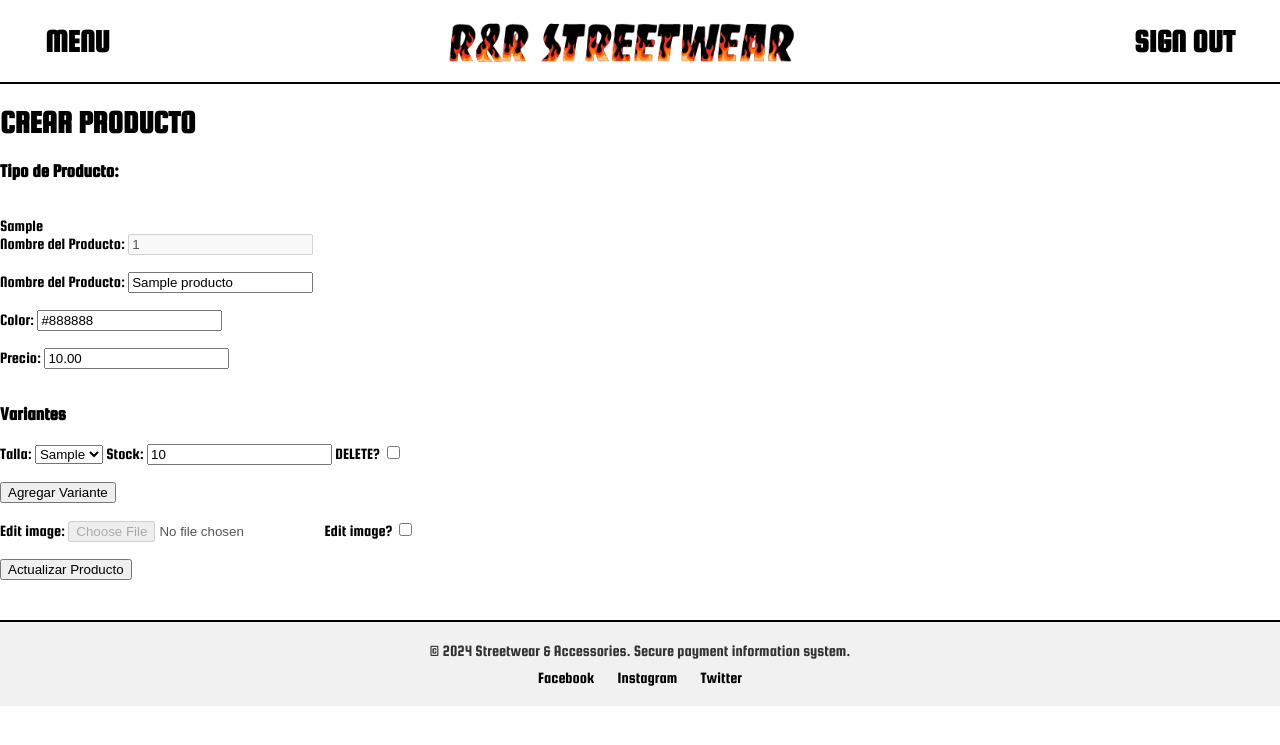
After one commit to AlejandroRiba/proyectocryp2, a Flask app: page /editar_producto/1 in a window 1280 px wide. The commit adds this page. Shown: the top 745 px of the page. Run offline with Flask 3, Linux system fonts and the light colour scheme; the visitor is signed in with stand-in values (Sample User, id 1); tables that the repository leaves empty hold one stand-in row (values such as "Sample post").

Commit message:
CRUD para los productos.

```diff
--- a/app.py
+++ b/app.py
@@ -1,7 +1,8 @@
 from flask import Flask, render_template, session, request, redirect, send_file, url_for, make_response
 from flask_sqlalchemy import SQLAlchemy
 from models.Database import getDatabase
-from models.Producto import obtener_productos, crear_producto_con_variantes
+from models.Producto import obtener_productos, crear_producto_con_variantes, obtener_producto_por_id, delete_product, editar_producto_con_variantes
+from models.Usuario import obtener_usuario_por_id
 import pyFunctions.mainfunc as mainfunc
 import os
 import secrets
@@ -120,6 +121,24 @@ def consulta_empleado():
         else:
             return redirect('/')
 
+#Ruta para renderizar la plantilla de editar empleado
+@app.route('/edit_user/<string:id>', methods=['GET'])
+def edit_user(id):
+    if 'username' in session:
+        usuario = obtener_usuario_por_id(id)
+        username = session['username']
+        cargo = session['cargo']
+        return render_template('editar_usuario.html', usuario=usuario, status=username, cargo=cargo) #se mantienen los datos de status y cargo pq puede editar el dueño
+    return redirect('/consulta_productos')
+
+#Ruta para editar los datos de un empleado
+@app.route('/editar_empleado', methods=['POST'])
+def editar_empleado():
+    if 'username' in session:
+        #llamar a la funcion
+        print('hola')
+    return redirect('/')
+
 # Ruta para consultar informes
 @app.route('/consulta_informes', methods=['GET', 'POST'])
 def consulta_informes():
@@ -157,19 +176,19 @@ def crear_producto():
         nombre = request.form['nombre']
         color = request.form['color']
         precio = request.form['precio']
+        categoria = request.form['tipo_producto']
 
         file = request.files['image']
         variantes = []
         tallas = request.form.getlist('talla')
         stocks = request.form.getlist('stock')
-
         # Agrupar tallas y stocks
         for talla, stock in zip(tallas, stocks):
             variantes.append({'talla': talla, 'stock': stock})
-        crear_producto_con_variantes(id, nombre, color, precio, variantes, file.filename)
+        crear_producto_con_variantes(id, nombre, color, precio, variantes, file.filename, categoria=categoria)
         #guardar la imagen del producto
         file.save(os.path.join(app.config['UPLOAD_FOLDER'], file.filename))
-        return redirect('/')
+        return redirect('/consulta_productos')
     else:
         if ('username' in session): #si ya hay una sesión iniciada
             username = session['username']
@@ -177,6 +196,66 @@ def crear_producto():
             return render_template('crear_producto.html', status=username, cargo=cargo)
         else:
             return redirect('/login_route')
+
+#Ruta para renderizar la plantilla de editar
+@app.route('/editar_producto/<string:id>', methods=['GET'])
+def editar_producto(id):
+    if 'username' in session:
+        producto = obtener_producto_por_id(id)
+        username = session['username']
+        cargo = session['cargo']
+        return render_template('editar_producto.html', producto=producto, status=username, cargo=cargo)
+    return redirect('/consulta_productos')
+
+#Ruta para editar un producto
+@app.route('/editar_producto_query', methods=['POST'])
+def editar_producto_query():
+    if 'username' in session:
+        id = request.form['id_product']
+        nombre = request.form['nombre']
+        color = request.form['color']
+        precio = request.form['precio']
+        variantes = []
+        variantes_a_eliminar = request.form.getlist('delete')
+        tallas = request.form.getlist('talla')
+        stocks = request.form.getlist('stock')
+        ids = request.form.getlist('id_variante')
+        # Agrupar tallas y stocks
+        for index, (talla, stock) in enumerate(zip(tallas, stocks)):
+            # Verifica si el índice existe en la lista ids
+            if index < len(ids):  # Solo si hay un ID correspondiente
+                id_v = ids[index]
+                variantes.append({'talla': talla, 'id': id_v, 'stock': stock})
+            else:
+                variantes.append({'talla': talla, 'id': 0, 'stock': stock})  # ID despreciable
+        if 'image' in request.files: #si si se activo la checkbox de editar
+            file = request.files['image']
+            lastFile = request.form['edit-image']
+            nuevo_path = os.path.join(app.config['UPLOAD_FOLDER'],file.filename)
+            last_path = os.path.join(app.config['UPLOAD_FOLDER'],lastFile)
+            # Elimina la imagen existente si el archivo es diferente
+            if os.path.isfile(last_path) and file.filename != lastFile:
+                os.remove(last_path)
+
+            # Guarda el nuevo archivo (se reemplazará si tiene el mismo nombre)
+            file.save(nuevo_path)
+            print(f'Vieja ruta = {last_path}')
+            print(f'Nueva ruta = {nuevo_path}')
+            editar_producto_con_variantes(id,nombre,color,precio,variantes,variantes_a_eliminar, file.filename)
+        else:
+            editar_producto_con_variantes(id,nombre,color,precio,variantes,variantes_a_eliminar, None)
+    return redirect('/consulta_productos')
+
+#Ruta para eliminar un producto
+@app.route('/eliminar_producto/<string:id>', methods=['GET'])
+def eliminar_producto(id):
+    if 'username' in session:
+        borrado, filename = delete_product(id)
+        file_path = os.path.join(app.config['UPLOAD_FOLDER'], filename)
+        if borrado: # Verificar si el archivo existe y eliminarlo
+            if os.path.isfile(file_path):
+                os.remove(file_path) #elimina la imagen si la consulta de delete se ejecuta con éxito
+    return redirect('/consulta_productos')
 
 # Ruta para crear/registrar un cliente
 @app.route('/registra_cliente', methods=['GET', 'POST'])
--- a/static/app.js
+++ b/static/app.js
@@ -20,14 +20,21 @@ function cambiarTipoProducto() {
     });
 }
 
-function actualizarOpcionesTalla(tallaSelect, tipoProducto) {
+function actualizarOpcionesTalla(tallaSelect, tipoProducto, option) {
     // Limpiar las opciones actuales
     tallaSelect.innerHTML = '';
     const defaultOption = document.createElement('option');
-    defaultOption.value = '';
-    defaultOption.disabled = true;
+    if (option != null){
+        defaultOption.value = option;
+        defaultOption.textContent = option;
+        defaultOption.disabled = false;
+    } else{
+        defaultOption.value = '';
+        defaultOption.textContent = 'Selecciona una talla';
+        defaultOption.disabled = true;
+    }
+    console.log(defaultOption.value)
     defaultOption.selected = true;
-    defaultOption.textContent = 'Selecciona una talla';
     tallaSelect.appendChild(defaultOption);
 
     // Agregar opciones según el tipo de producto
@@ -50,12 +57,25 @@ function actualizarOpcionesTalla(tallaSelect, tipoProducto) {
             option.textContent = talla;
             tallaSelect.appendChild(option);
         });
+    } else if (tipoProducto === 'accesorios') {
+        const tallasRopa = ['Unitalla', 'Ajustable'];
+
+        tallasRopa.forEach(talla => {
+            const option = document.createElement('option');
+            option.value = talla;
+            option.textContent = talla;
+            tallaSelect.appendChild(option);
+        });
     }
 }
 
-function agregarVariante() {
+function agregarVariante(contador) {
     const varianteDiv = document.createElement('div');
     varianteDiv.className = 'variante';
+    console.log(contador)
+    if(contador > varianteCount){
+        varianteCount = contador + 1;
+    }
     varianteDiv.id = `variante-${varianteCount}`;
 
     varianteDiv.innerHTML = `
@@ -73,11 +93,18 @@ function agregarVariante() {
     document.getElementById('variantes').appendChild(varianteDiv);
 
     // Actualizar opciones de talla para la nueva variante
-    const tipoProducto = document.querySelector('input[name="tipo_producto"]:checked').value;
+    const tipoProductoElement = document.querySelector('input[name="tipo_producto"]:checked');
+    let tipoProducto = null
+    if (tipoProductoElement) { //si no existe el input de ese tipo, entonces existe el segundo
+        tipoProducto = tipoProductoElement.value;
+    } else {
+        tipoProducto = document.getElementById('tipo_producto').value;
+    }
     const tallaSelect = varianteDiv.querySelector(`select[name="talla"]`);
-    actualizarOpcionesTalla(tallaSelect, tipoProducto);
+    actualizarOpcionesTalla(tallaSelect, tipoProducto, null);
 
     varianteCount++; // Incrementar el contador para el próximo ID único
+
 }
 
 function eliminarVariante(varianteId) {
@@ -86,3 +113,8 @@ function eliminarVariante(varianteId) {
         varianteDiv.remove(); // Eliminar el div de variante del DOM
     }
 }
+
+function activarIdinput(){
+    const input = document.getElementById('id_product');
+    input.disabled = false;
+}
--- a/static/stylemain.css
+++ b/static/stylemain.css
@@ -159,3 +159,21 @@ footer {
 .menuContent li {
     padding: 10px 10px; /* Agrega algo de relleno dentro de cada elemento para que se vea bien */
 }
+
+.contenedor-square{
+    height: 100px;
+    border-radius: 4%;
+}
+
+.cuadrada{
+    height: 100%;
+    width: 100%;
+    object-fit: cover;
+    object-position: center;
+    border-radius: 4%;
+}
+
+/* Efecto zoom al hacer hover */
+.contenedor-square:hover img {
+    transform: scale(3.5); /* Ajusta el valor para más o menos zoom */
+}
--- a/static/styles.css
+++ b/static/styles.css
@@ -8,6 +8,7 @@
     height: 80vh;
     width: 100vw; /* Asegura que el contenedor ocupe toda la pantalla */
     overflow: hidden;
+    margin-top: 6px;
 }
 
 .login-box {
@@ -67,7 +68,8 @@
 }
 
 .input-box input:focus ~ label,
-.input-box input:valid ~ label {
+.input-box input:valid ~ label,
+.input-box input:disabled ~ label {
     top: -20px;
     font-size: 12px;
     color: #ff416c;
--- a/templates/consulta_venta.html
+++ b/templates/consulta_venta.html
@@ -9,9 +9,9 @@
 </head>
 <body>
 
-    <!-- Footer -->
+    <!-- NAVBAR -->
     {% include "shared/navbar.html" %}
-    <!-- Footer -->
+    <!-- NAVBAR -->
      <!-- EMPIEZA CONTENIDO DE PÁGINA -->
       <h1>CONSULTA VENTAS</h1>
      <!-- TERMINA CONTENIDO DE PÁGINA -->
--- a/templates/crear_producto.html
+++ b/templates/crear_producto.html
@@ -21,7 +21,9 @@
         <input type="radio" id="calzado" name="tipo_producto" value="calzado" onchange="cambiarTipoProducto()" required>
         <label for="calzado">Calzado</label><br>
         <input type="radio" id="ropa" name="tipo_producto" value="ropa" onchange="cambiarTipoProducto()" required>
-        <label for="ropa">Ropa/Accesorios</label><br><br>
+        <label for="ropa">Ropa</label><br><br>
+        <input type="radio" id="ropa" name="tipo_producto" value="accesorios" onchange="cambiarTipoProducto()" required>
+        <label for="ropa">Accesorios</label><br><br>
         <div id="formulario" style="display: none;">
             <label for="id_product">Nombre del Producto:</label>
             <input type="text" id="id_product" name="id_product" required><br><br>
--- /dev/null
+++ b/templates/editar_producto.html
@@ -0,0 +1,109 @@
+<!DOCTYPE html>
+<html lang="es">
+<head>
+    <meta charset="UTF-8">
+    <meta name="viewport" content="width=device-width, initial-scale=1.0">
+    <link rel="icon" href="{{ url_for('static', filename='images/logosmall.ico') }}">
+    <title>R&R PRODUCTS</title>
+    <link rel="stylesheet" href="{{ url_for('static', filename='stylemain.css') }}">
+</head>
+<body>
+
+    <!-- NAVBAR -->
+    {% include "shared/navbar.html" %}
+    <!-- NAVBAR -->
+     <!-- EMPIEZA CONTENIDO DE PÁGINA -->
+
+    <h1>CREAR PRODUCTO</h1>
+
+    <form method="POST" action="/editar_producto_query" enctype="multipart/form-data">
+        <h3>Tipo de Producto:</h3><br>
+        <label for="tipo_producto">{{producto.categoria}}</label><br>
+        <input type="text" id="tipo_producto" name="tipo_producto" value="{{producto.categoria}}" style="display: none;">
+        <div id="formulario">
+            <label for="id_product">Nombre del Producto:</label>
+            <input type="text" id="id_product" name="id_product" value="{{producto.id}}" disabled required><br><br>
+            <label for="nombre">Nombre del Producto:</label>
+            <input type="text" id="nombre" name="nombre" value="{{producto.nombre}}" required><br><br>
+
+            <label for="color">Color:</label>
+            <input type="text" id="color" name="color" value="{{producto.color}}" required><br><br>
+
+            <label for="precio">Precio:</label>
+            <input type="number" step="0.01" id="precio" name="precio" value="{{producto.precio}}" required><br><br>
+
+            <h3>Variantes</h3>
+            <div id="variantes">
+            {% for variante in producto.variantes %}
+                <div class="variante variantedefinida">
+                    <input name="id_variante" value="{{variante.id}}" style="display: none;">
+                    <label for="talla-{{ loop.index }}">Talla:</label>
+                    <select id="talla-{{ loop.index }}" name="talla" required>
+                        <option value="{{variante.talla}}" selected>{{variante.talla}}</option>
+                    </select>
+
+                    <label for="stock-{{ loop.index }}">Stock:</label>
+                    <input id="stock-{{ loop.index }}" type="number" name="stock" value="{{variante.stock}}" required>
+                    <label for="delete-{{loop.index}}">DELETE?</label>
+                    <input id="delete-{{loop.index}}" type="checkbox" name="delete" value="{{variante.id}}" onclick="toggleInputs('{{ loop.index }}')">
+                    <br><br>
+                </div>
+            {% endfor %}
+            </div>
+            <button type="button" onclick="agregarVariante('{{ producto.variantes|length if producto.variantes else 0 }}')">Agregar Variante</button><br><br>
+
+            <label for="image">Edit image:</label>
+            <input type="file" id="image" name="image" accept="image/*" disabled required>
+            <label for="editimage">Edit image?</label>
+            <input id="editimage" type="checkbox" name="edit-image" value="{{producto.archivo}}" onclick="edit_image()">
+            <br><br>
+
+            <input type="submit" value="Actualizar Producto" onclick="activarIdinput()">
+        </div>
+
+    </form>
+     <!-- TERMINA CONTENIDO DE PÁGINA -->
+    <!-- Footer -->
+    {% include "shared/footer.html" %}
+    <!-- Footer -->
+    <script>
+        function toggleInputs(index) {
+            const stockInput = document.getElementById(`stock-${index}`);
+            const tallaSelect = document.getElementById(`talla-${index}`);
+            const checkbox = document.getElementById(`delete-${index}`);
+
+            // Deshabilitar o habilitar inputs según el estado del checkbox
+            if (checkbox.checked) {
+                stockInput.disabled = true;
+                tallaSelect.disabled = true;
+            } else {
+                stockInput.disabled = false;
+                tallaSelect.disabled = false;
+            }
+        }
+
+        function edit_image(){
+            const inputImg = document.getElementById('image');
+            const checkbox = document.getElementById('editimage');
+            if(checkbox.checked){
+                inputImg.disabled = false;
+            } else{
+                inputImg.disabled = true;
+            }
+        }
+
+        function inicializarVariantes() {
+            const variantes = document.querySelectorAll('.variantedefinida');
+            variantes.forEach(variante => {
+                const tallaSelect = variante.querySelector(`select[name="talla"]`);
+                const tipoProducto = document.getElementById('tipo_producto').value;
+                actualizarOpcionesTalla(tallaSelect, tipoProducto, tallaSelect.value)
+            });
+        }
+
+        // Llama a la función después de que el DOM haya sido cargado
+        document.addEventListener('DOMContentLoaded', inicializarVariantes);
+    </script>
+    <script src="{{ url_for('static', filename='app.js') }}" ></script>
+</body>
+</html>
--- a/templates/index.html
+++ b/templates/index.html
@@ -17,19 +17,19 @@
     <div class="container">
         <div class="category" onclick="redireccion('/clients')">
             <div class="image-container">
-                <img src="static/images/products/clients.jpg" alt="Clients">
+                <img src="static/images/clients.jpg" alt="Clients">
                 <h1>CLIENTS</h1>
             </div>
         </div>
         <div class="category" onclick="redireccion('/sales')">
             <div class="image-container">
-                <img src="static/images/products/sales.jpg" alt="Sales">
+                <img src="static/images/sales.jpg" alt="Sales">
                 <h1>SALES</h1>
             </div>
         </div>
         <div class="category" onclick="redireccion('/consulta_productos')">
             <div class="image-container">
-                <img src="static/images/products/statistics.jpg" alt="Products">
+                <img src="static/images/statistics.jpg" alt="Products">
                 <h1>PRODUCTS</h1>
             </div>
         </div>
--- a/templates/login.html
+++ b/templates/login.html
@@ -3,7 +3,7 @@
 <head>
     <meta charset="UTF-8">
     <meta name="viewport" content="width=device-width, initial-scale=1.0">
-    <link rel="icon" href="static/images/logosmall.ico">
+    <link rel="icon" href="{{ url_for('static', filename='images/logosmall.ico') }}">
     <title>R&R SIGN IN</title>
     <link rel="stylesheet" href="{{ url_for('static', filename='stylemain.css') }}">
     <link rel="stylesheet" href="{{ url_for('static', filename='styles.css') }}">
@@ -13,7 +13,7 @@
     <div class="navbar">
         <div class="nav-left">
             <span>&nbsp;</span>
-            <a href="{{ url_for('home') }}" id="logo"><img src="static/images/logo.png" style="height: 50px;"></a>
+            <a href="{{ url_for('home') }}" id="logo"><img src="{{ url_for('static', filename='images/logo.png') }}" style="height: 50px;"></a>
         </div>
 
         <div class="nav-logo">
--- a/templates/shared/navbar.html
+++ b/templates/shared/navbar.html
@@ -14,6 +14,7 @@
                         <li><a href="{{ url_for('consulta_informes')}}">Consultar Informes de Ventas</a></li>
                         <li><a href="{{ url_for('consulta_productos')}}">Consultar Productos</a></li>
                         <li><a href="{{ url_for('generar_informe')}}">Generar Informe de ventas mensuales</a></li>
+                        <li><a href="{{ url_for('edit_user', id=status)}}">Editar datos</a></li>
                         {% if cargo == 'admin' %}
                             <li><a href="{{ url_for('consulta_empleado')}}">Consultar Empleados</a></li>
                         {% endif %}
@@ -22,13 +23,13 @@
                 </div>
             </div>
         {% else %}
-            <img src="static/images/logo.png" style="height: 50px;">
+            <img src="{{ url_for('static', filename='images/logo.png') }}" style="height: 50px;">
         {% endif %}
     </div>
 
     <div class="nav-logo">
         {% if status %}
-            <a href="{{ url_for('home') }}" id="logo"><img src="static/images/logo.png" style="height: 50px;"></a>
+            <a href="{{ url_for('home') }}" id="logo"><img src="{{ url_for('static', filename='images/logo.png') }}" style="height: 50px;"></a>
         {% else %}
             <span></span>
         {% endif %}
```
Also changed, not shown: models/Producto.py (+48 -7 lines), templates/consulta_productos.html (+7 -5 lines), templates/editar_usuario.html (added, +75 -0 lines), static/images/clients.jpg (renamed from static/images/products/clients.jpg), static/images/products/hombre.jpg (deleted), static/images/products/mujer.jpg (deleted), static/images/products/nino.jpg (deleted), static/images/sales.jpg (renamed from static/images/products/sales.jpg), static/images/statistics.jpg (renamed from static/images/products/statistics.jpg).
